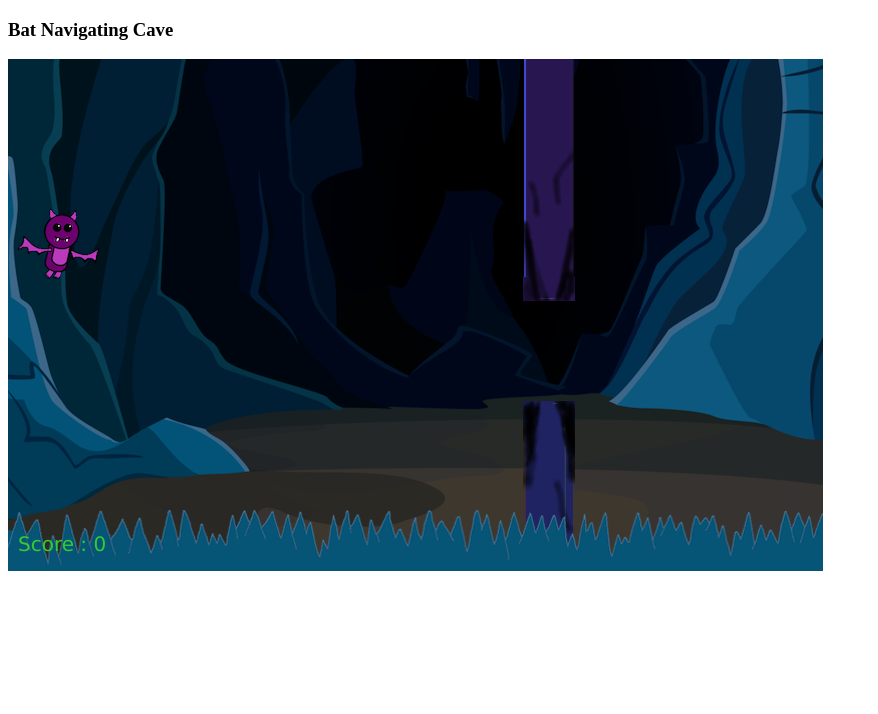
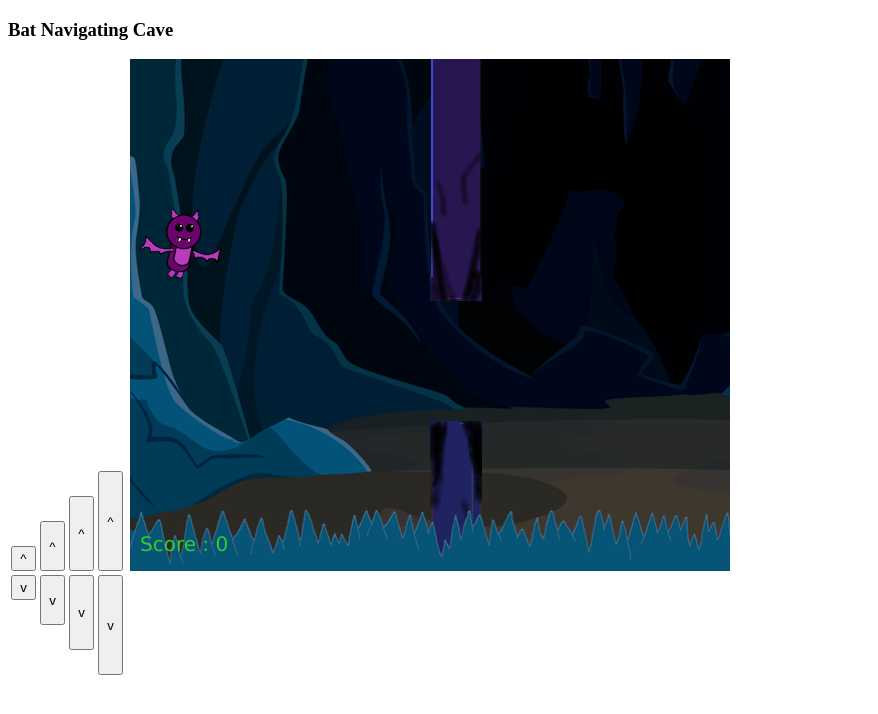
Before and after one commit to brownl1/SpatialGame, a plain HTML site: page FlappyBirdJS/index.html in a window 1280 px wide. Shown: the whole page, without its empty margins (0-878 px from the left). Drawn offline with Linux system fonts and the light colour scheme.

Commit message:
changes to game

```diff
--- a/FlappyBirdJS/flappyBird.js
+++ b/FlappyBirdJS/flappyBird.js
@@ -18,7 +18,7 @@ pipeSouth.src = "images/pipeSouth.png";
 
 // some variables
 
-var gap = 100;
+var gap = 120;
 var constant;
 
 var bX = 10;
@@ -36,7 +36,41 @@ var scor = new Audio();
 fly.src = "sounds/fly.mp3";
 scor.src = "sounds/score.mp3";
 
+var buttonpress = 4
 // on key down
+
+var up1 = document.getElementById('up1');
+up1.style.height = '25px';
+up1.style.width= '25px';
+
+var up2 = document.getElementById('up2');
+up2.style.height = '50px';
+up2.style.width= '25px';
+
+var up3 = document.getElementById('up3');
+up3.style.height = '75px';
+up3.style.width= '25px';
+
+var up4 = document.getElementById('up4');
+up4.style.height = '100px';
+up4.style.width= '25px';
+
+var down1 = document.getElementById('down1');
+down1.style.height = '25px';
+down1.style.width= '25px';
+
+var down2 = document.getElementById('down2');
+down2.style.height = '50px';
+down2.style.width= '25px';
+
+var down3 = document.getElementById('down3');
+down3.style.height = '75px';
+down3.style.width= '25px';
+
+var down4 = document.getElementById('down4');
+down4.style.height = '100px';
+down4.style.width= '25px';
+
 
 // document.addEventListener("keydown",moveUp);
 // document.addEventListener("keydown",moveDown);
@@ -48,27 +82,28 @@ document.onkeydown = function(e) {
             break;
         case 38:
             // alert('up');
-            moveUp();
+            moveUp(1);
             break;
         case 39:
             // alert('right');
             break;
         case 40:
             // alert('down');
-            moveDown()
+            moveDown(1);
             break;
     }
 };
 
-function moveUp(){
-    bY -= 25;
+function moveUp(times){
+    bY -= (25*times);
+    buttonpress--;
     fly.play();
 }
 
-function moveDown(){
-  bY += 25;
-  fly.play()
-
+function moveDown(times){
+  bY += (25*times);
+  buttonpress--;
+  fly.play();
 }
 
 // pipe coordinates
@@ -93,9 +128,34 @@ function draw(){
         ctx.drawImage(pipeNorth,pipe[i].x,pipe[i].y);
         ctx.drawImage(pipeSouth,pipe[i].x,pipe[i].y+constant); //constant is North pipe height plus gap
 
-        pipe[i].x--;
+        if (buttonpress<0){
+          alert("Too many button presses. Try again next time");
+          location.reload();
 
-        if( pipe[i].x == 500 ){ //change this number to change speed of the pipes
+        if (pipe[i].x <= 10) {
+
+          }
+        }
+
+
+
+        if (pipe[0].x > 150) {
+          pipe[i].x--;
+        }
+        else {
+          if( (bY <= pipe[0].y + pipeNorth.height || bY+bat.height >= pipe[0].y+constant) || bY + bat.height >=  cvs.height - fg.height){
+            }
+          else {
+            pipe[i].x--;
+          }
+        }
+
+        if (pipe[i].x <= -60) {
+          pipe.shift();
+        }
+
+
+        if( pipe[i].x == 250 ){ //change this number to change speed of the pipes
                                 //a new one will be drawn after the current one hits this pixel amt. in the x direction
             pipe.push({
                 x : cvs.width,
@@ -105,13 +165,14 @@ function draw(){
 
         // detect collision
 
-        if( bX + bat.width >= pipe[i].x && bX <= pipe[i].x + pipeNorth.width && (bY <= pipe[i].y + pipeNorth.height || bY+bat.height >= pipe[i].y+constant) || bY + bat.height >=  cvs.height - fg.height){
-            location.reload(); // reload the page
-        }
+        // if( bX + bat.width >= pipe[i].x && bX <= pipe[i].x + pipeNorth.width && (bY <= pipe[i].y + pipeNorth.height || bY+bat.height >= pipe[i].y+constant) || bY + bat.height >=  cvs.height - fg.height){
+        //     location.reload(); // reload the page
+        // }
 
         if(pipe[i].x == 5){
             score++;
             scor.play();
+            buttonpress = 4;
         }
 
 
--- a/FlappyBirdJS/index.html
+++ b/FlappyBirdJS/index.html
@@ -6,7 +6,23 @@
   <body>
    <h3>Bat Navigating Cave</h3>
 
-   <canvas id="canvas" width="815" height="512"></canvas>
+   <table style="display: inline;">
+     <tr valign="bottom">
+       <th><button id="up1" onclick="moveUp(1)">^</button></th>
+       <th><button id="up2" onclick="moveUp(2)">^</button></th>
+       <th><button id="up3" onclick="moveUp(3)">^</button></th>
+       <th><button id="up4" onclick="moveUp(4)">^</button></th>
+     </tr>
+     <tr valign="top">
+       <td><button id="down1" onclick="moveDown(1)">v</button></td>
+       <td><button id="down2" onclick="moveDown(2)">v</button></td>
+       <td><button id="down3" onclick="moveDown(3)">v</button></td>
+       <td><button id="down4" onclick="moveDown(4)">v</button></td>
+     </tr>
+   </table>
+   <canvas id="canvas" width="600" height="512"></canvas>
+
+
 
    <script src="flappyBird.js"></script>
   </body>
```
